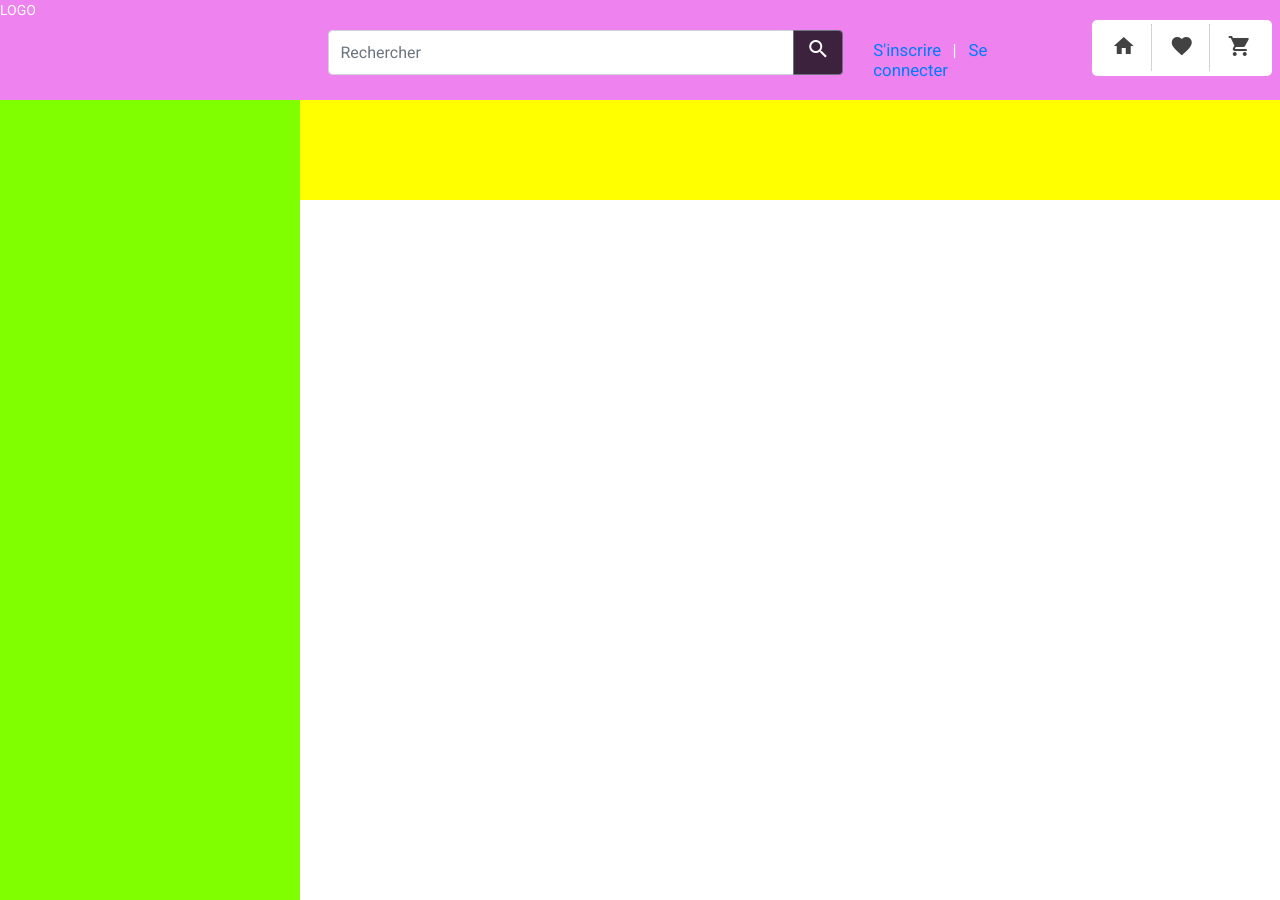
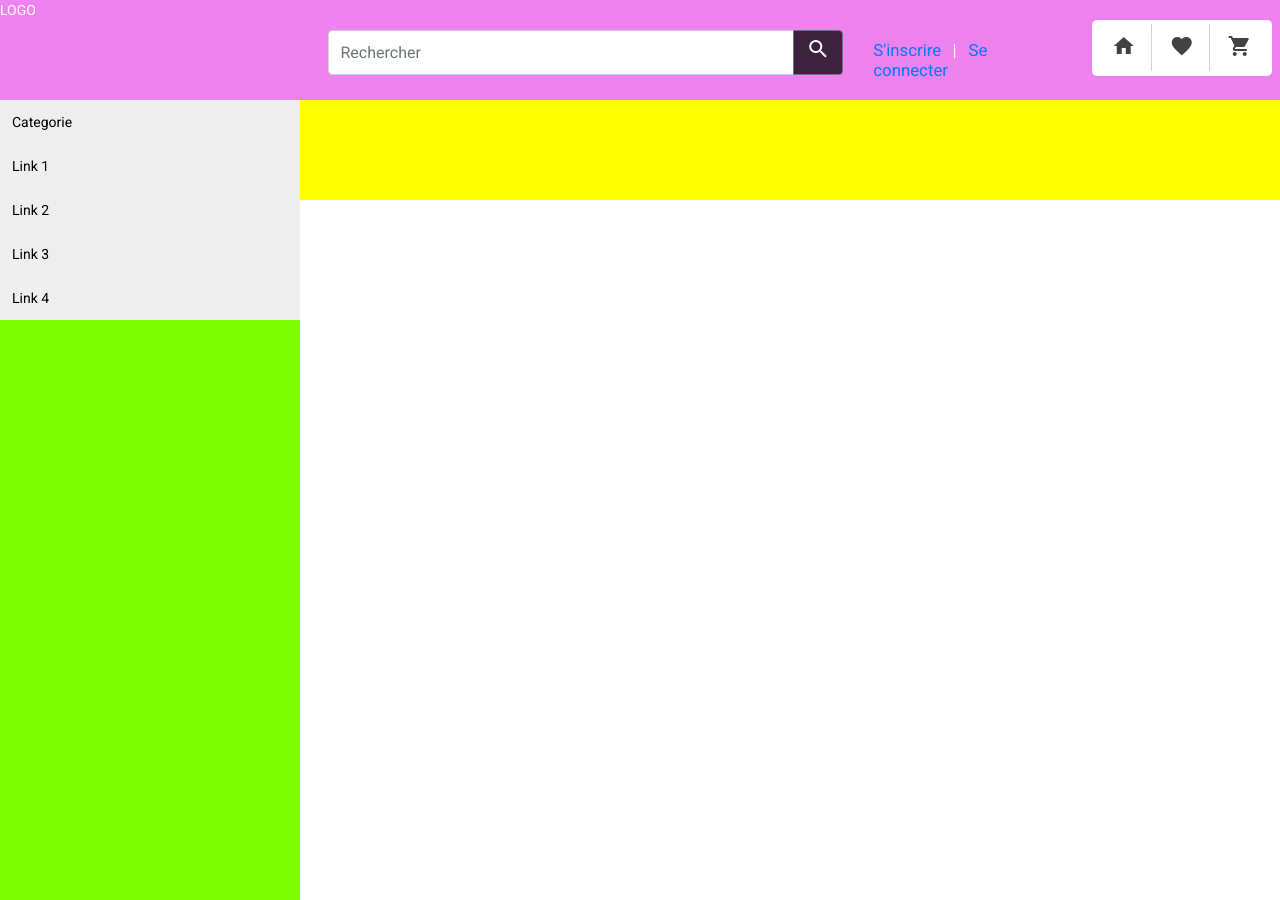
Before and after one commit to JohnFrancklin/front-eco, an Angular app: page / in a window 1280 px wide. Built offline with nearby package versions, Linux system fonts and the light colour scheme.

Commit message:
ajout de menu

```diff
--- a/src/app/layouts/sidebar/sidebar.component.css
+++ b/src/app/layouts/sidebar/sidebar.component.css
@@ -4,3 +4,25 @@
     float: left;
     background-color: chartreuse;
 }
+
+
+/* .vertical-menu {
+    width: 200px;
+  }
+   */
+  .vertical-menu a {
+    background-color: #eee; /* Grey background color */
+    color: black; /* Black text color */
+    display: block; /* Make the links appear below each other */
+    padding: 12px; /* Add some padding */
+    text-decoration: none; /* Remove underline from links */
+  }
+
+  .vertical-menu a:hover {
+    background-color: #ccc; /* Dark grey background on mouse-over */
+  }
+
+  .vertical-menu a.active {
+    background-color: #4CAF50; /* Add a green color to the "active/current" link */
+    color: white;
+  }
--- a/src/app/layouts/sidebar/sidebar.component.html
+++ b/src/app/layouts/sidebar/sidebar.component.html
@@ -1,3 +1,9 @@
 <div class="sidebar">
-
+    <div class="vertical-menu">
+        <a href="#">Categorie</a>
+        <a href="#">Link 1</a>
+        <a href="#">Link 2</a>
+        <a href="#">Link 3</a>
+        <a href="#">Link 4</a>
+      </div>
 </div>
```
